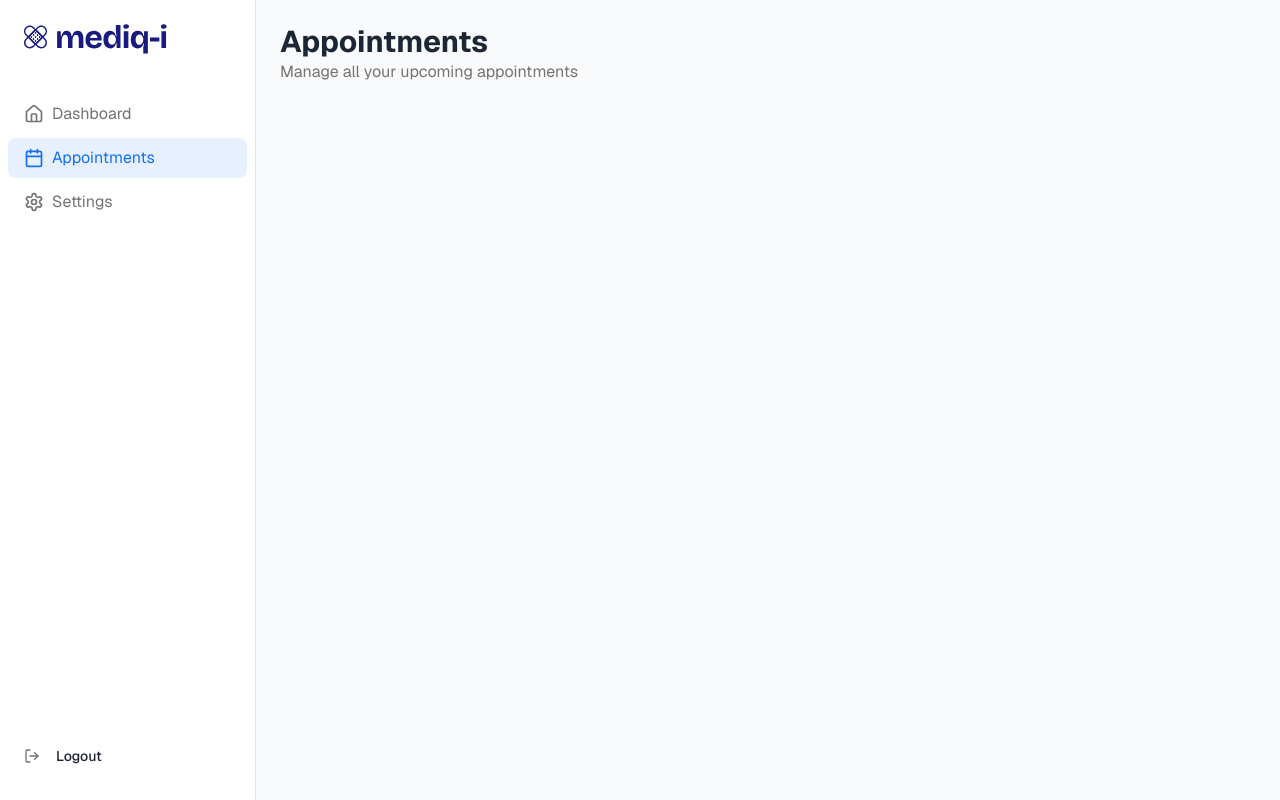
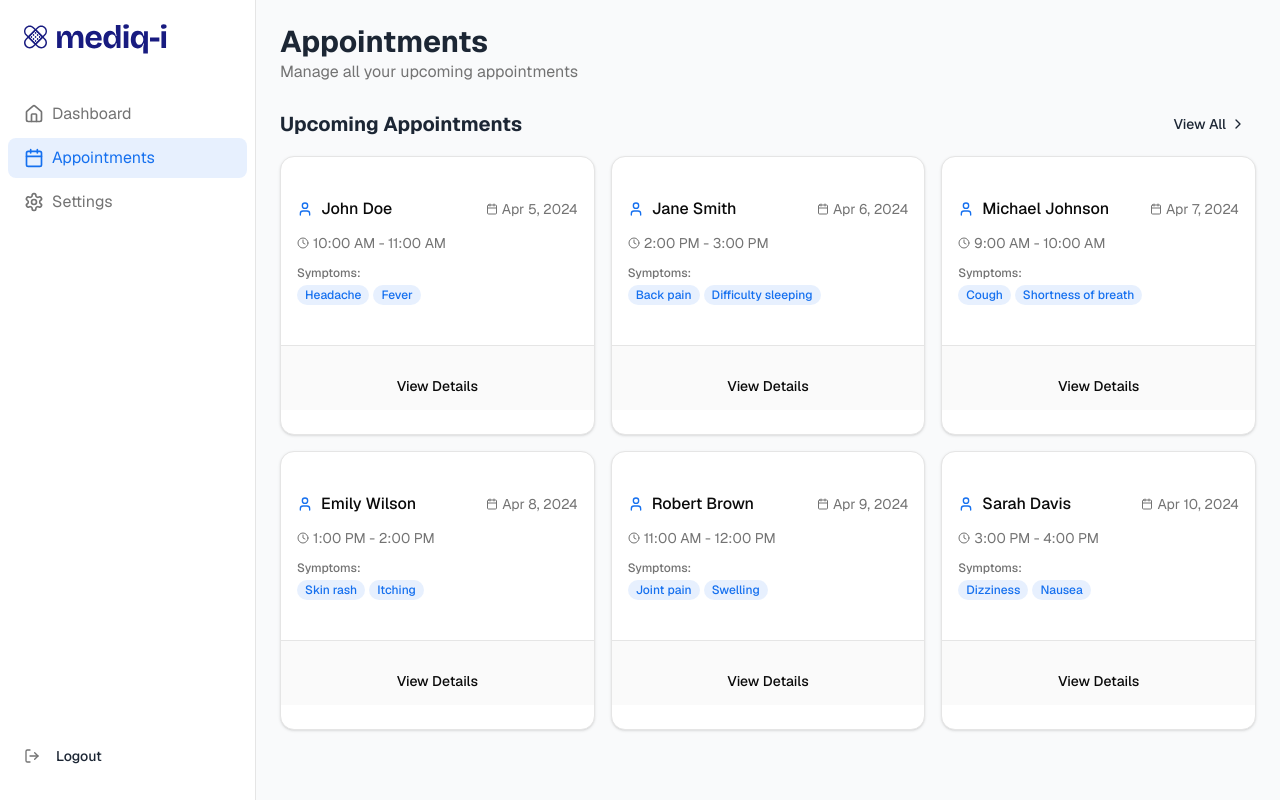
Before and after one commit to mediq-i/doctors-portal, a React (Vite) app: page /appointments in a window 1280 px wide. Built offline with nearby package versions, Linux system fonts and the light colour scheme.

Commit message:
appointment sections complete

```diff
--- a/src/routes/appointments/route.tsx
+++ b/src/routes/appointments/route.tsx
@@ -1,9 +1,75 @@
 import { createFileRoute } from "@tanstack/react-router";
 import { DashboardLayout } from "@/layouts";
+import { AppointmentsSection } from "@/components/dashboard";
+import type { Appointment } from "@/components/dashboard/appointment-card";
 
 export const Route = createFileRoute("/appointments")({
   component: RouteComponent,
 });
+
+// Mock data - replace with actual data fetching in production
+const mockAppointments: Appointment[] = [
+  {
+    id: "1",
+    patientName: "John Doe",
+    date: new Date("2024-04-05"),
+    time: "10:00 AM - 11:00 AM",
+    symptoms: ["Headache", "Fever"],
+    symptomsDuration: "3 days",
+    description:
+      "Patient has been experiencing severe headaches and fever for the past 3 days.",
+  },
+  {
+    id: "2",
+    patientName: "Jane Smith",
+    date: new Date("2024-04-06"),
+    time: "2:00 PM - 3:00 PM",
+    symptoms: ["Back pain", "Difficulty sleeping"],
+    symptomsDuration: "2 weeks",
+    description:
+      "Patient reports lower back pain that worsens at night, causing difficulty sleeping.",
+  },
+  {
+    id: "3",
+    patientName: "Michael Johnson",
+    date: new Date("2024-04-07"),
+    time: "9:00 AM - 10:00 AM",
+    symptoms: ["Cough", "Shortness of breath"],
+    symptomsDuration: "5 days",
+    description:
+      "Patient has developed a persistent cough and occasional shortness of breath.",
+  },
+  {
+    id: "4",
+    patientName: "Emily Wilson",
+    date: new Date("2024-04-08"),
+    time: "1:00 PM - 2:00 PM",
+    symptoms: ["Skin rash", "Itching"],
+    symptomsDuration: "1 week",
+    description:
+      "Patient has developed a skin rash on arms and legs with severe itching.",
+  },
+  {
+    id: "5",
+    patientName: "Robert Brown",
+    date: new Date("2024-04-09"),
+    time: "11:00 AM - 12:00 PM",
+    symptoms: ["Joint pain", "Swelling"],
+    symptomsDuration: "3 weeks",
+    description:
+      "Patient experiencing joint pain in knees and ankles with visible swelling.",
+  },
+  {
+    id: "6",
+    patientName: "Sarah Davis",
+    date: new Date("2024-04-10"),
+    time: "3:00 PM - 4:00 PM",
+    symptoms: ["Dizziness", "Nausea"],
+    symptomsDuration: "2 days",
+    description:
+      "Patient reports episodes of dizziness accompanied by nausea, especially when standing up quickly.",
+  },
+];
 
 function RouteComponent() {
   return (
@@ -16,7 +82,7 @@ function RouteComponent() {
           </p>
         </div>
 
-        {/* <AppointmentsSection appointments={mockAppointments} /> */}
+        <AppointmentsSection appointments={mockAppointments} />
       </div>
     </DashboardLayout>
   );
```
